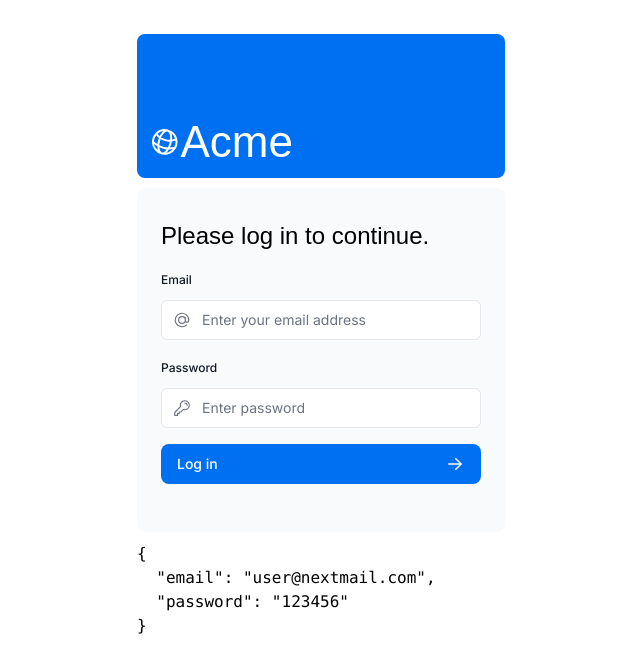
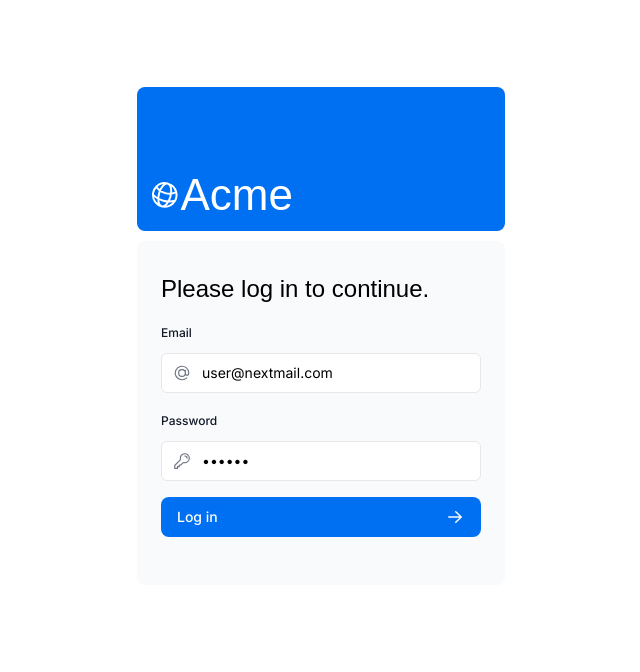
Before and after one commit to allangdasilva/nextjs-dashboard, a Next.js app: page /login in a window 1280 px wide. Shown: the top 672 px of the page, without its empty margins (319-959 px from the left). Built offline with nearby package versions, Linux system fonts and the light colour scheme; a web font is replaced by a local one.

Commit message:
Adicionar atributo defaultValue para os campos de login

```diff
--- a/app/login/page.tsx
+++ b/app/login/page.tsx
@@ -9,11 +9,11 @@ export const metadata: Metadata = {
 
 const login = JSON.stringify(
   {
-    email: "user@nextmail.com",
-    password: "123456",
+    email: "",
+    password: "",
   },
   null,
-  2
+  2,
 );
 
 export default function LoginPage() {
@@ -28,8 +28,6 @@ export default function LoginPage() {
         <Suspense>
           <LoginForm />
         </Suspense>
-
-        <pre>{login}</pre>
       </div>
     </main>
   );
--- a/app/ui/login-form.tsx
+++ b/app/ui/login-form.tsx
@@ -17,7 +17,7 @@ export default function LoginForm() {
   const callbackUrl = searchParams.get("callbackUrl") || "/dashboard";
   const [errorMessage, formAction, isPending] = useActionState(
     authenticate,
-    undefined
+    undefined,
   );
 
   return (
@@ -40,6 +40,7 @@ export default function LoginForm() {
                 id="email"
                 type="email"
                 name="email"
+                defaultValue="user@nextmail.com"
                 placeholder="Enter your email address"
                 required
               />
@@ -60,6 +61,7 @@ export default function LoginForm() {
                 type="password"
                 name="password"
                 placeholder="Enter password"
+                defaultValue="123456"
                 required
                 minLength={6}
               />
```
